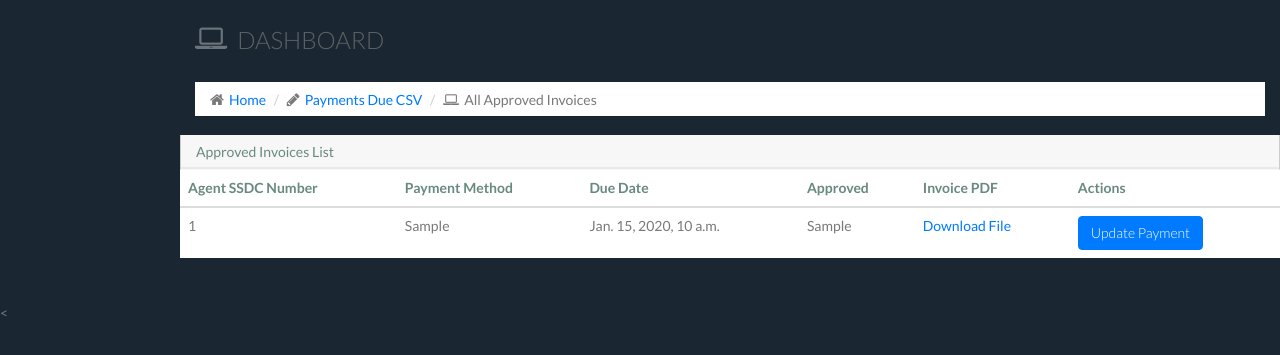
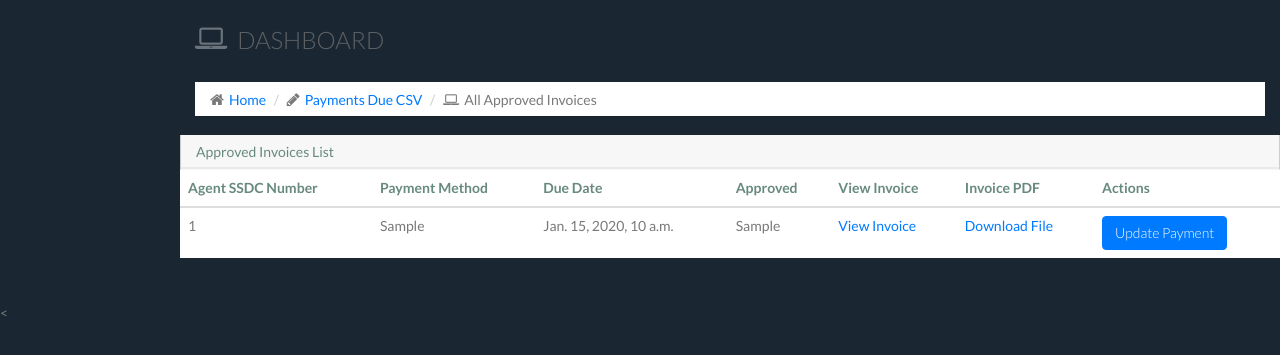
Before and after one commit to cliffnyendwe/SamaInternetInvoices, a Django app: template templates/app/admin-invoices.html in a window 1280 px wide. Shown: the part 60-415 px from the top of the page. Run offline with Django 3.2, Linux system fonts and the light colour scheme; the template is opened without the code that fills it: most values are stand-ins (such as "Sample title", 1, 10 or a date in 2020); some libraries are stand-ins or nearby versions.

Commit message:
invoice view

```diff
--- a/templates/app/admin-invoices.html
+++ b/templates/app/admin-invoices.html
@@ -1,6 +1,6 @@
 {% extends "base.html" %}
 {% load crispy_forms_tags %}
-
+{% load static %}
 {% block search %}
       <div class="nav search-row" id="top_menu">
         <!--  search form start -->
@@ -44,7 +44,7 @@
                   <th>Payment Method</th>
                   <th>Due Date</th>
                   <th>Approved</th>
-
+                  <th>View Invoice</th>
                   <th>Invoice PDF</th>
                   <th colspan="3">Actions</th>
                 </tr>
@@ -56,6 +56,9 @@
                    <td>{{invoice.agent.payment_method}}</td>
                    <td>{{invoice.due_date}}</td>
                   <td>{{invoice.invoice_approved}}</td>
+                  <td>
+                    <a href="{{ invoice.invoice_file }}">View Invoice</a>
+                  </td>
                   <td>
                     <a href="{{ invoice.invoice_file.url }}" download>Download File</a>
                   </td>
```
Also changed, not shown: db.sqlite3.
